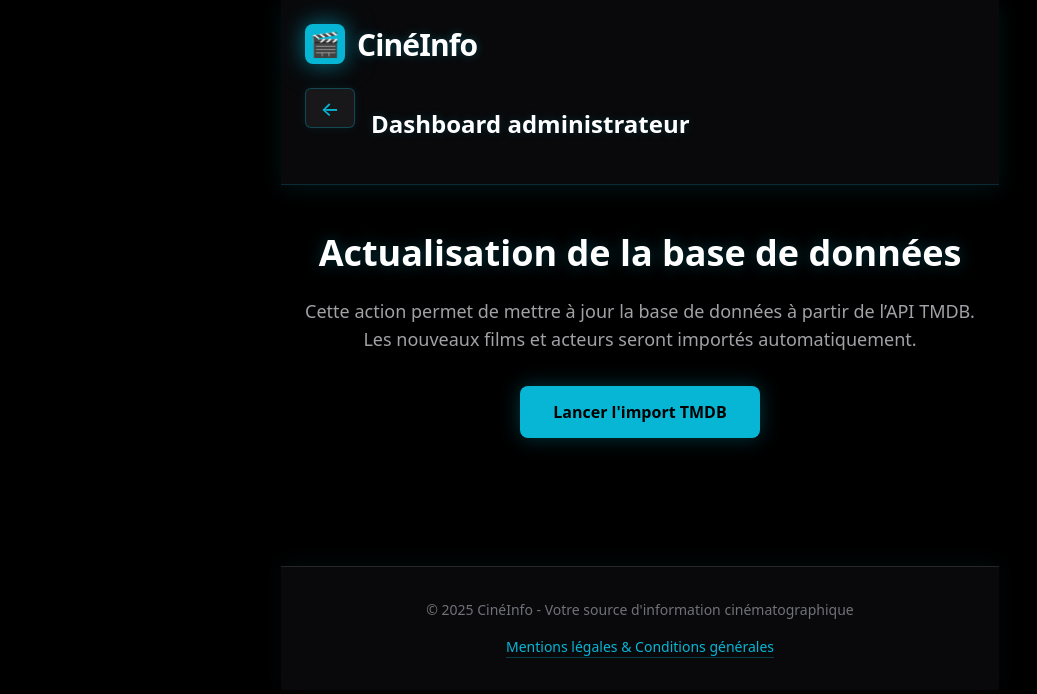
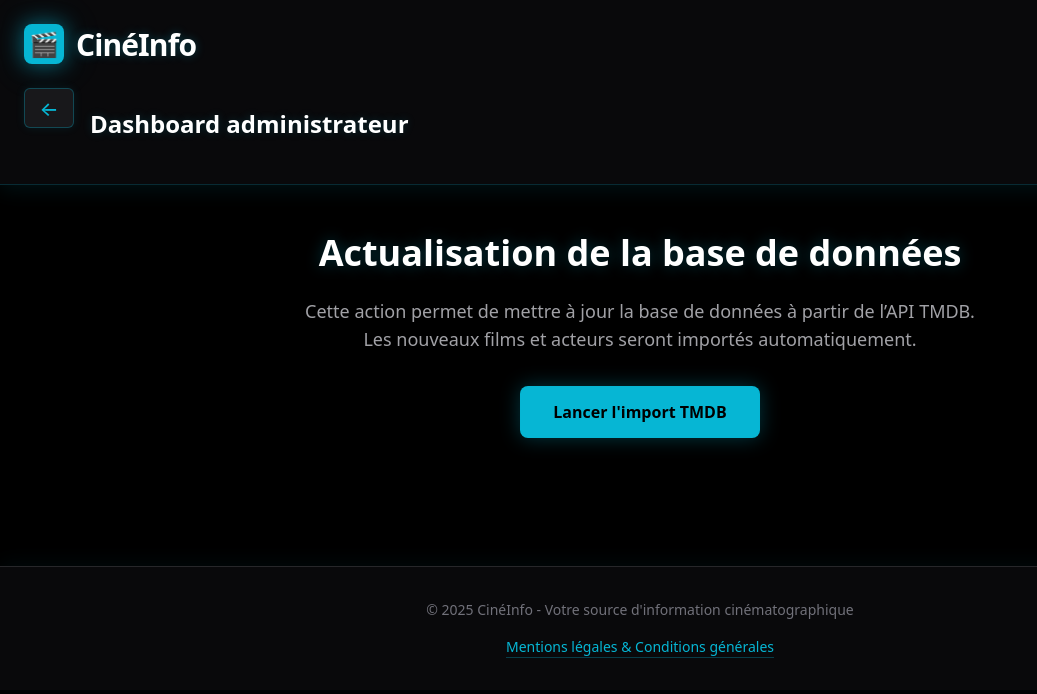
Before and after one commit to jeanstadler/strapi_mosquitoes_CDA, a React (Vite) app in the folder my-app/: page /admin/dashboard in a window 1280 px wide. Shown: the top 694 px of the page, without its empty margins (0-1037 px from the left). Built offline with nearby package versions, Linux system fonts and the light colour scheme; sample sign-in values are in the browser's storage.

Commit message:
FIX: affichage sur toute la page - commenté place-items:center dans la balise body - style des nav-links du header

```diff
--- a/my-app/src/App.css
+++ b/my-app/src/App.css
@@ -137,6 +137,12 @@ body {
 
 .admin-login {
   color: inherit;
+}
+
+.admin-nav-links{
+ display: flex;
+ align-items: center;
+ gap: 1rem;
 }
 
 .admin-logout-btn {
@@ -770,7 +776,6 @@ body {
 /* === Admin Dashboard === */
 
 .admin-content {
-  max-width: 800px;
   margin: 0 auto;
   padding: 3rem 1.5rem;
   text-align: center;
--- a/my-app/src/components/Header.jsx
+++ b/my-app/src/components/Header.jsx
@@ -35,7 +35,7 @@ export default function Header({ showBackButton = false, showAdminLogin = false,
         {showAdminLogin && (
           <div>
             {isAuthenticated() ? (
-              <div>
+              <div className="admin-nav-links">
                 <Link to="/admin/dashboard" className="admin-login">Tableau de bord</Link>
                 <button
                   onClick={handleLogout}
--- a/my-app/src/index.css
+++ b/my-app/src/index.css
@@ -25,7 +25,7 @@ a:hover {
 body {
   margin: 0;
   /* display: flex; */
-  place-items: center;
+  /* place-items: center; */
   min-width: 320px;
   min-height: 100vh;
 }
```
